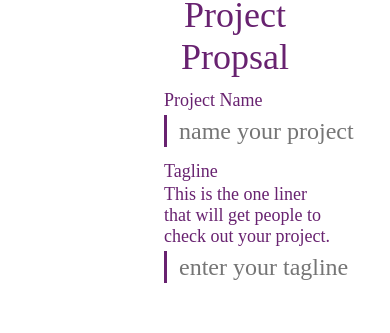
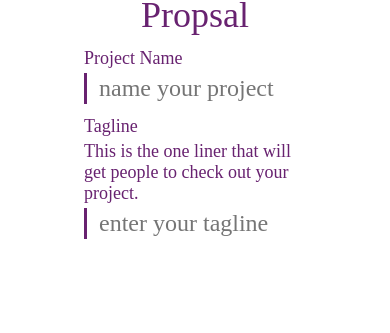
Before and after one commit to missAliceX/crowd-funding-app, a React (Create React App) app: page / in a window 390 px wide. Shown: the part 120-453 px from the top of the page. Built offline with nearby package versions, Linux system fonts and the light colour scheme; a web font is replaced by a local one.

Commit message:
responsive design

```diff
--- a/src/components/input.js
+++ b/src/components/input.js
@@ -4,15 +4,16 @@ import colors from "styles/colors.module.scss";
 import boxshadow from "styles/boxshadow.module.scss";
 import React, { useState } from "react";
 
-const paddingWidth = 0.1;
+const padding = 0.5;
 
 const Wrapper = styled.div`
-  width: 100%;
   border-radius: ${common.borderradius};
-  > * {
-    margin: 0.1em 0;
+  margin: ${padding}em;
+  width: calc(100% - 1em);
+
+  > div {
+    margin: 0.2em 0;
   }
-  margin: 0.5em;
 `;
 
 const InputField = styled.input`
@@ -25,9 +26,10 @@ const InputField = styled.input`
   }
   background-color: ${colors.paper};
   box-shadow: ${boxshadow.down};
-  padding: ${paddingWidth}em 0.5em;
-  width: ${props =>
-    `calc(${props.width} - ${2 * paddingWidth}em - ${common.accentwidth})`};
+  padding: 0.1em 0.5em;
+  width: ${props => (props.inline ? "" : `calc(100% - ${2 * padding}em)`)};
+  max-width: calc(100% - ${2 * padding}em);
+  text-overflow: ellipsis;
 `;
 
 function Input(props) {
@@ -38,8 +40,8 @@ function Input(props) {
       <div className="sm">{props.label}</div>
       <div className="sm light">{props.description}</div>
       <InputField
-        width={props.width}
         filled={value !== ""}
+        inline={props.inline}
         className="md"
         value={value}
         placeholder={props.placeholder}
--- a/src/components/page.js
+++ b/src/components/page.js
@@ -9,17 +9,24 @@ const Wrapper = styled.div`
   width: 100%;
   background: ${colors.abyss};
   color: ${colors.paper};
-  > div {
-    display: inline-block;
+
+  @media only screen and (min-width: 600px) {
+    > div {
+      display: inline-block;
+    }
   }
 `;
 
 const Content = styled.div`
   height: 100vh;
-  width: calc(100% - ${props => (props.expanded ? 300 : 80)}px);
+  width: 100%;
   overflow-y: auto;
   overflow-x: hidden;
   transition: width ${common.animateduration};
+
+  @media only screen and (min-width: 600px) {
+    width: calc(100% - ${props => (props.expanded ? 300 : 80)}px);
+  }
 `;
 
 function Page(props) {
--- a/src/components/sidebar.js
+++ b/src/components/sidebar.js
@@ -13,19 +13,26 @@ const Wrapper = styled.div.attrs(props => ({
 }))`
   width: ${props => props.width};
   box-shadow: ${boxshadow.right};
-  transition: width ${common.animateduration};
+  transition: all ${common.animateduration};
+  transition-property: width, margin-left;
+
+  @media only screen and (max-width: 600px) {
+    width: 0;
+    height: 0;
+    overflow: hidden;
+  }
 `;
 
 const Top = styled.div`
   background: ${colors.sunset};
   width: 100%;
-  height: 200px;
+  height: 25vh;
 `;
 
 const Bottom = styled.div`
   background: ${colors.pathway};
   width: 100%;
-  height: calc(100vh - 200px);
+  height: 75vh;
   position: relative;
 `;
 
--- a/src/pages/project-proposal.js
+++ b/src/pages/project-proposal.js
@@ -4,16 +4,17 @@ import common from "styles/common.module.scss";
 import Page from "components/page";
 import Input from "components/input";
 
-const paddingWidth = 1;
+const padding = 1;
+const margin = 2;
 
 const Content = styled.div`
   width: calc(100% - 6em);
   max-width: 800px;
   background: ${colors.white};
+  border-radius: ${common.borderradius};
   color: ${colors.ink};
-  margin: 2em auto;
-  border-radius: ${common.borderradius};
-  padding: ${paddingWidth}em;
+  margin: ${margin}em auto;
+  padding: ${padding}em;
 `;
 
 function ProjectProposalPage() {
@@ -21,9 +22,8 @@ function ProjectProposalPage() {
     <Page>
       <Content>
         <div className="lg center">Create Project Propsal</div>
-        <Input placeholder="name your project" label="Project Name" />
+        <Input inline placeholder="name your project" label="Project Name" />
         <Input
-          width={`100% - ${2 * paddingWidth}em`}
           placeholder="enter your tagline"
           label="Tagline"
           description="This is the one liner that will get people to check out your project."
```
